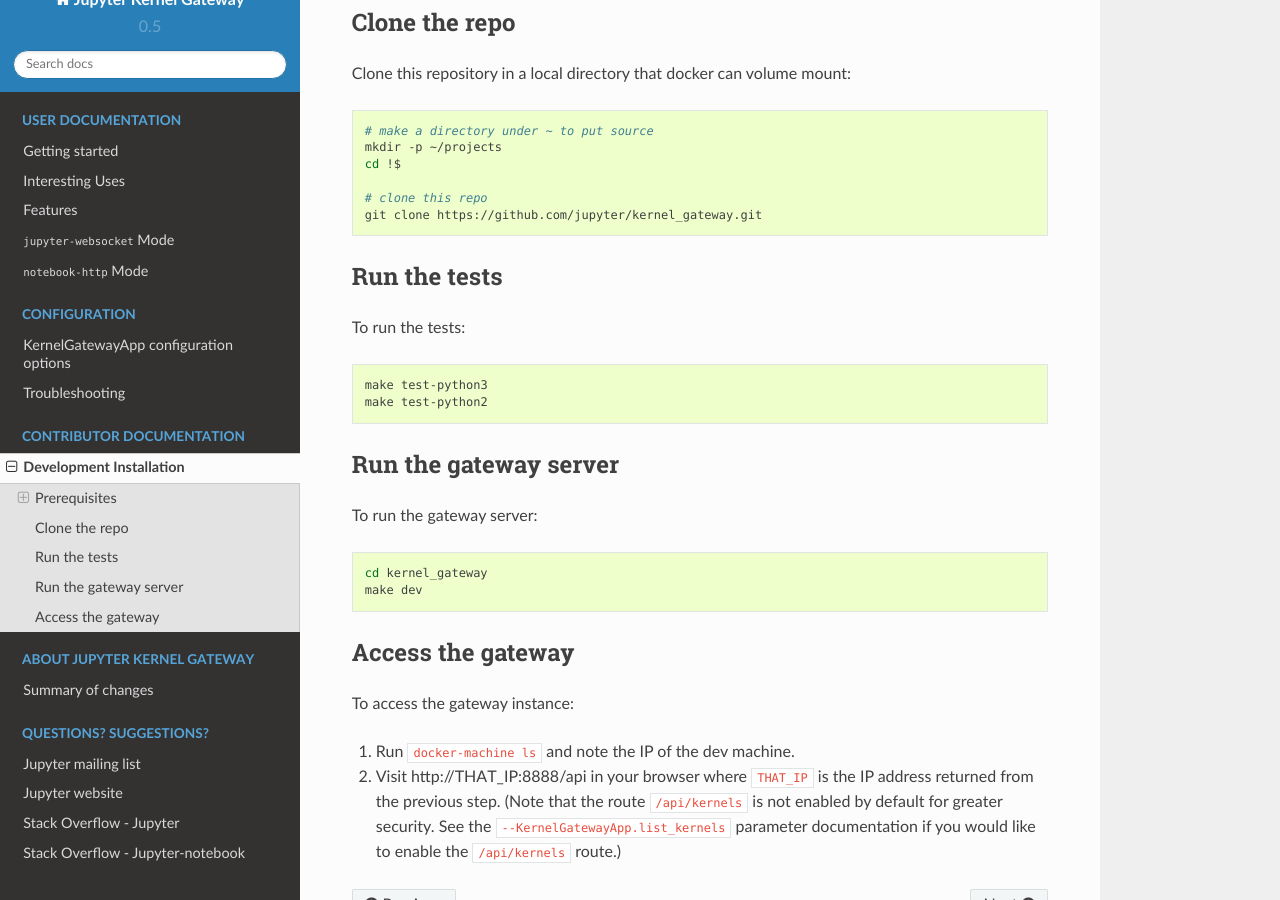
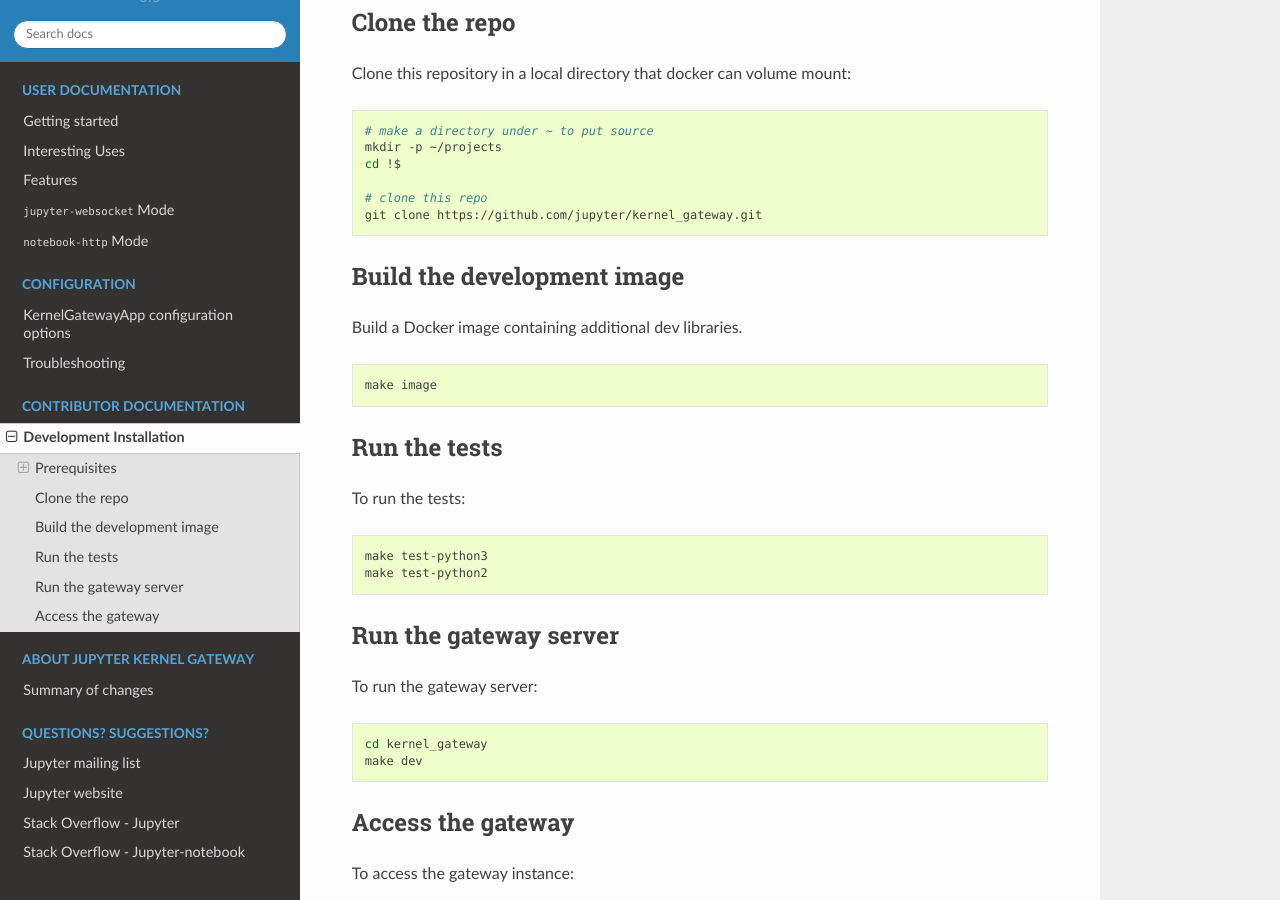
Before and after one commit to jupyter-server/enterprise_gateway, a Sphinx documentation site: the page built from docs/source/devinstall.md, in a window 1280 px wide and 900 px high, scrolled down 531 px. Built offline with Sphinx 7.4.7 and the Read the Docs theme 2.0.0, drawn with Linux system fonts in a browser that asks for light colours.

Commit message:
Correct docker dev setup
* Must use jupyter_client>=4.2.0
* Missing nosetests in newer image

(c) Copyright IBM Corp. 2016

````diff
--- a/docs/source/devinstall.md
+++ b/docs/source/devinstall.md
@@ -18,6 +18,7 @@
 ```
 
 ### Clone the repo
+
 Clone this repository in a local directory that docker can volume mount:
 
 ```bash
@@ -29,7 +30,16 @@
 git clone https://github.com/jupyter/kernel_gateway.git
 ```
 
+### Build the development image
+
+Build a Docker image containing additional dev libraries.
+
+```bash
+make image
+```
+
 ### Run the tests
+
 To run the tests:
 
 ```bash
@@ -38,6 +48,7 @@
 ```
 
 ### Run the gateway server
+
 To run the gateway server:
 
 ```bash
@@ -46,6 +57,7 @@
 ```
 
 ### Access the gateway
+
 To access the gateway instance:
 
 1. Run `docker-machine ls` and note the IP of the dev machine.
````
Also changed, not shown: README.md (+10 -5 lines), 2 other files.
